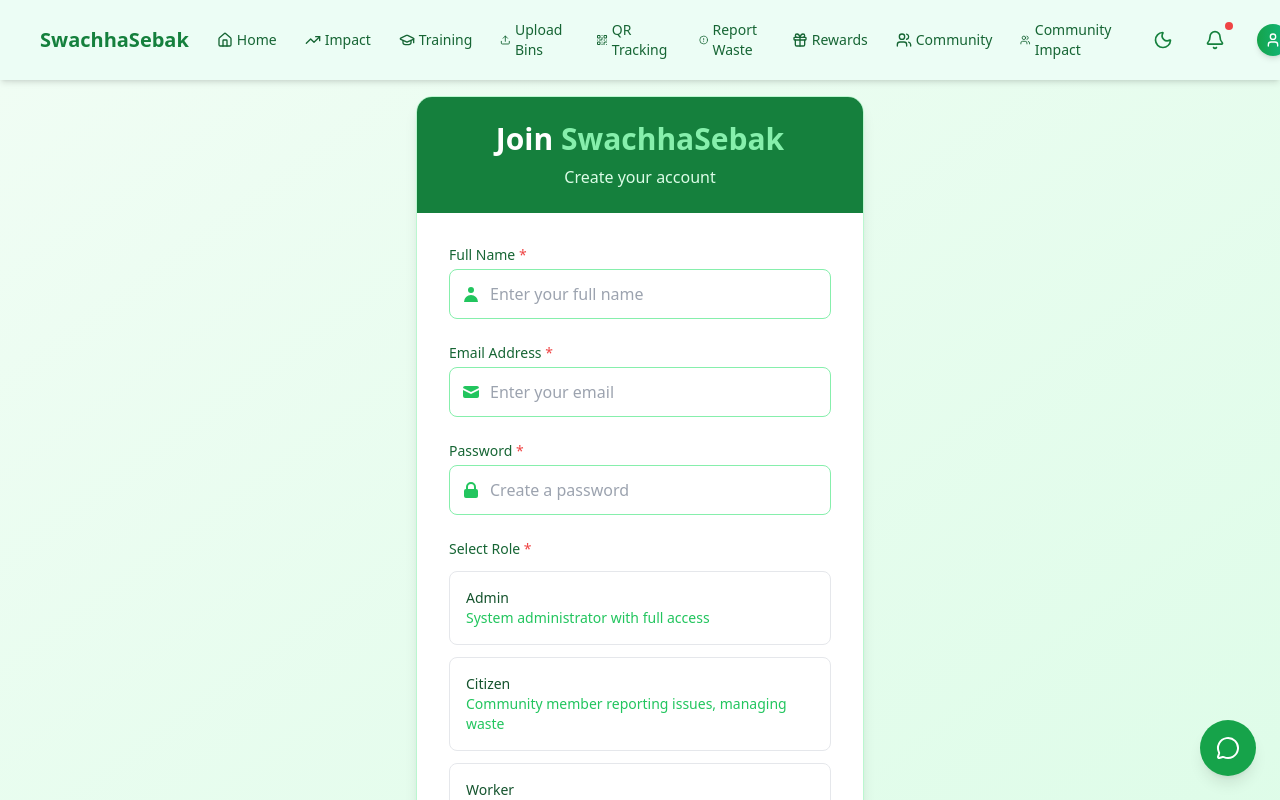
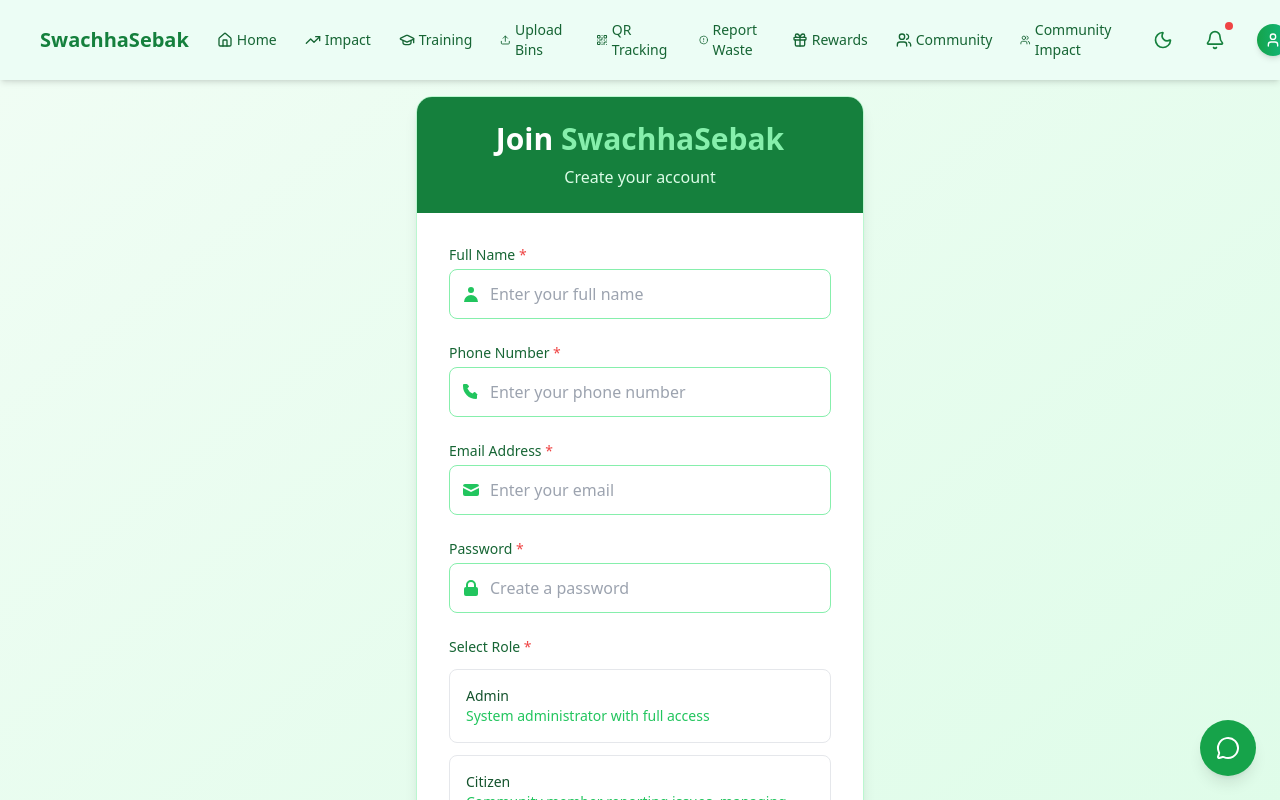
Before and after one commit to Saptakcodes/WasteManagement-PS-60-SIH-Frontend, a React (Vite) app: page /register in a window 1280 px wide. Shown: the top 800 px of the page. Built offline with nearby package versions, Linux system fonts and the light colour scheme.

Commit message:
ph-number-attribute-added

```diff
--- a/src/pages/Register.jsx
+++ b/src/pages/Register.jsx
@@ -6,6 +6,7 @@ import { Link, useNavigate } from "react-router-dom";
 const Register = () => {
   const [name, setName] = useState("");
   const [email, setEmail] = useState("");
+  const [phone, setPhone] = useState("");
   const [password, setPassword] = useState("");
   const [role, setRole] = useState("");
   const [isLoading, setIsLoading] = useState(false);
@@ -76,6 +77,37 @@ const Register = () => {
                 />
               </div>
             </div>
+
+            {/* Phone Field */}
+            <div>
+              <label
+                htmlFor="phone"
+                className="block text-sm font-medium text-green-800 mb-1"
+              >
+                Phone Number <span className="text-red-500">*</span>
+              </label>
+              <div className="relative">
+                <div className="absolute inset-y-0 left-0 pl-3 flex items-center pointer-events-none">
+                  <svg
+                    className="h-5 w-5 text-green-500"
+                    xmlns="http://www.w3.org/2000/svg"
+                    viewBox="0 0 20 20"
+                    fill="currentColor"
+                  >
+                    <path d="M2 3a1 1 0 011-1h2.586A1 1 0 016.293 2.293l1.414 1.414a1 1 0 010 1.414L6.414 6.414a11.042 11.042 0 005.172 5.172l1.293-1.293a1 1 0 011.414 0l1.414 1.414A1 1 0 0116 13.414V16a1 1 0 01-1 1H15A13 13 0 012 4V3z" />
+                  </svg>
+                </div>
+                <input
+                  type="text"
+                  id="phone"
+                  onChange={(e) => setPhone(e.target.value)}
+                  className="pl-10 block w-full text-green-950 border border-green-300 rounded-lg py-3 px-4 focus:outline-none focus:ring-2 focus:ring-green-500 focus:border-green-500"
+                  placeholder="Enter your phone number"
+                  required
+                />
+              </div>
+            </div>
+
 
             {/* Email Field */}
             <div>
```
